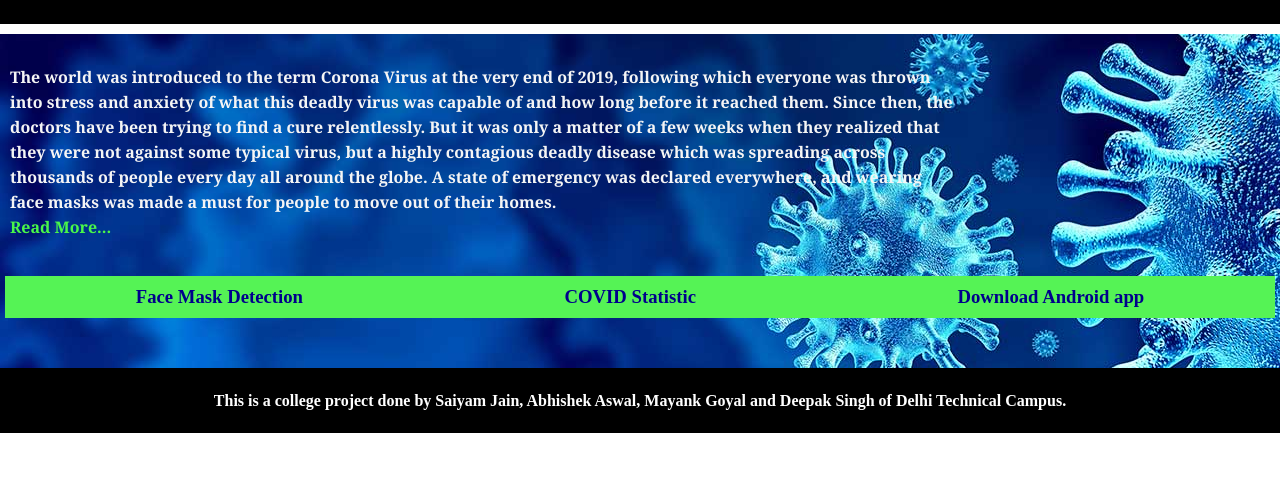
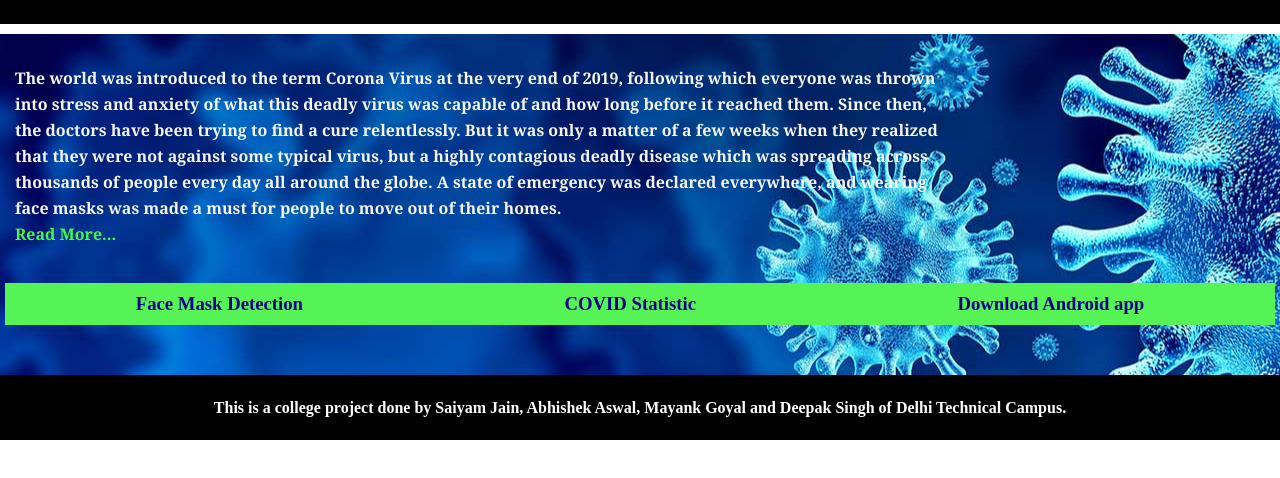
Before and after one commit to CyberSaiyam/COVID-FMD, a plain HTML site: page index.html in a window 1280 px wide. Shown: the part 82-560 px from the top of the page. Drawn offline with Linux system fonts and the light colour scheme.

Commit message:
Update style.css

```diff
--- a/style.css
+++ b/style.css
@@ -13,41 +13,20 @@ header {
   margin: 10px auto;
   padding: 5px;
 }
-/* .navbar {
-  background-color: black;
-  color: white;
-}
 
-.navbar ul {
-  display: flex;
-  justify-content: space-around;
-}
-
-.navbar ul li {
-  list-style: none;
-  color: blue;
-  border-bottom: 2px solid white;
-}
-
-.navbar ul li:hover {
-  cursor: pointer;
-  color: white;
-  border-bottom: 2px solid aqua;
-}
- */
 .content {
   color: whitesmoke;
-  background: url("./coronavirus.jpg") center no-repeat;
+  background: url("./coronavirus.jpg") center ;
   background-position: left;
 }
 
 .intro {
   padding: 10px;
-  margin: auto;
+  margin: 5px;
 }
 
 .intro h4 {
-  line-height: 25px;
+  line-height: 26px;
   width: 75%;
   font-family: Cambria, Cochin, Georgia, Times, "Times New Roman", serif;
   font-weight: bold;
```
